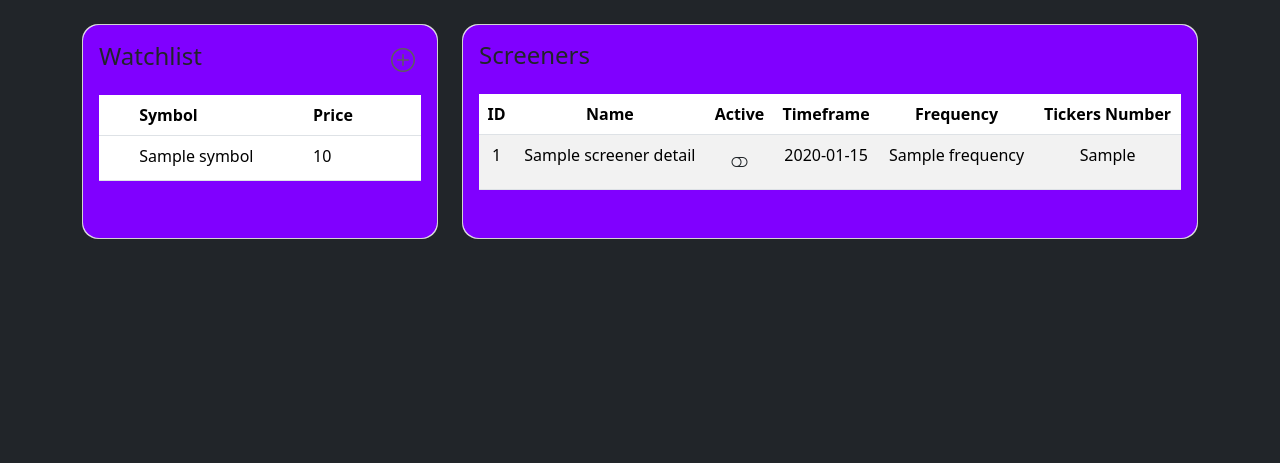
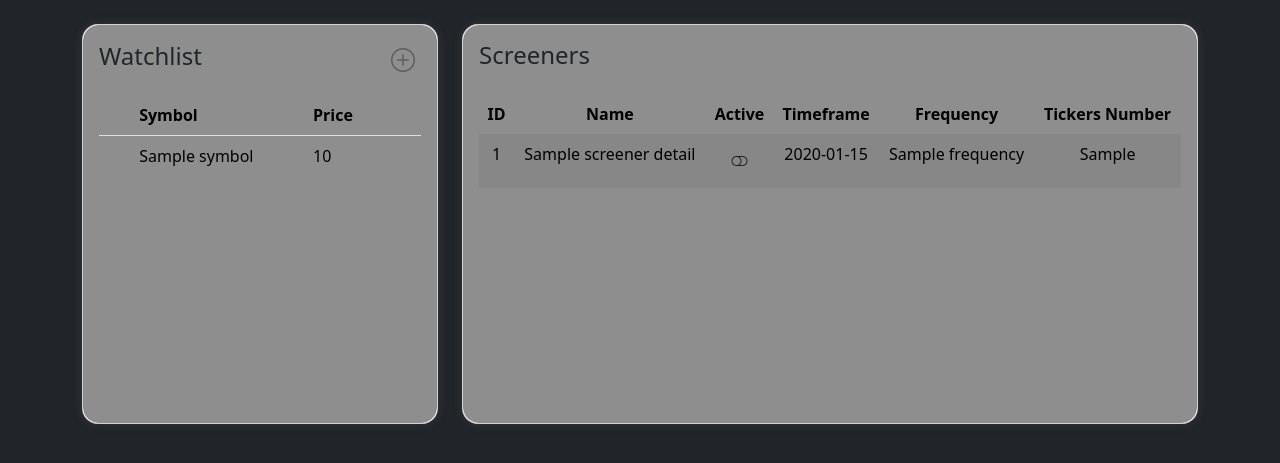
Before and after one commit to tiziaco/market-screener-app, a Flask app: template app/views/index.html in a window 1280 px wide. Shown: the part 147-610 px from the top of the page. Run offline with Flask 3, Linux system fonts and the light colour scheme; the template is opened without the code that fills it: most values are stand-ins (such as "Sample title", 1, 10 or a date in 2020); parts of the project's set-up code (start-up, migrations or seed data) failed here and were passed over; some libraries are stand-ins or nearby versions.

Commit message:
update styles

```diff
--- a/app/static/style.css
+++ b/app/static/style.css
@@ -64,7 +64,7 @@ button {
 
 /* Add symble button hover effect */
 .add-symbol-btn:hover {
-    color: rgb(0, 162, 105);
+    color: rgb(0, 0, 0);
 }
 
 /* Adjust padding and margin for the icon */
@@ -73,18 +73,22 @@ button {
     margin: 0;
 }
 
-table td, table tr {
-    background-color: red;
+table td, table tr, table th {
+    background-color: transparent !important;
+    border: 0;
 }
 
-table {
-    background-color: red;
+.card {
+    box-shadow: 0 0 10px 0 rgba(100, 100, 100, 0.26);
+    height: 100%;
+    overflow-y: auto;
+  }
+
+.card-body {
+    background-color: #8e8e8e; /* Red color */
 }
 
-body {
-    background-color: red;
+.row-400 {
+    min-height: 400px; /* Minimal height */
+    max-height: 400px; /* Maximal height */
 }
-
-.card-body {
-    background-color: #8000ff; /* Red color */
-}
```
